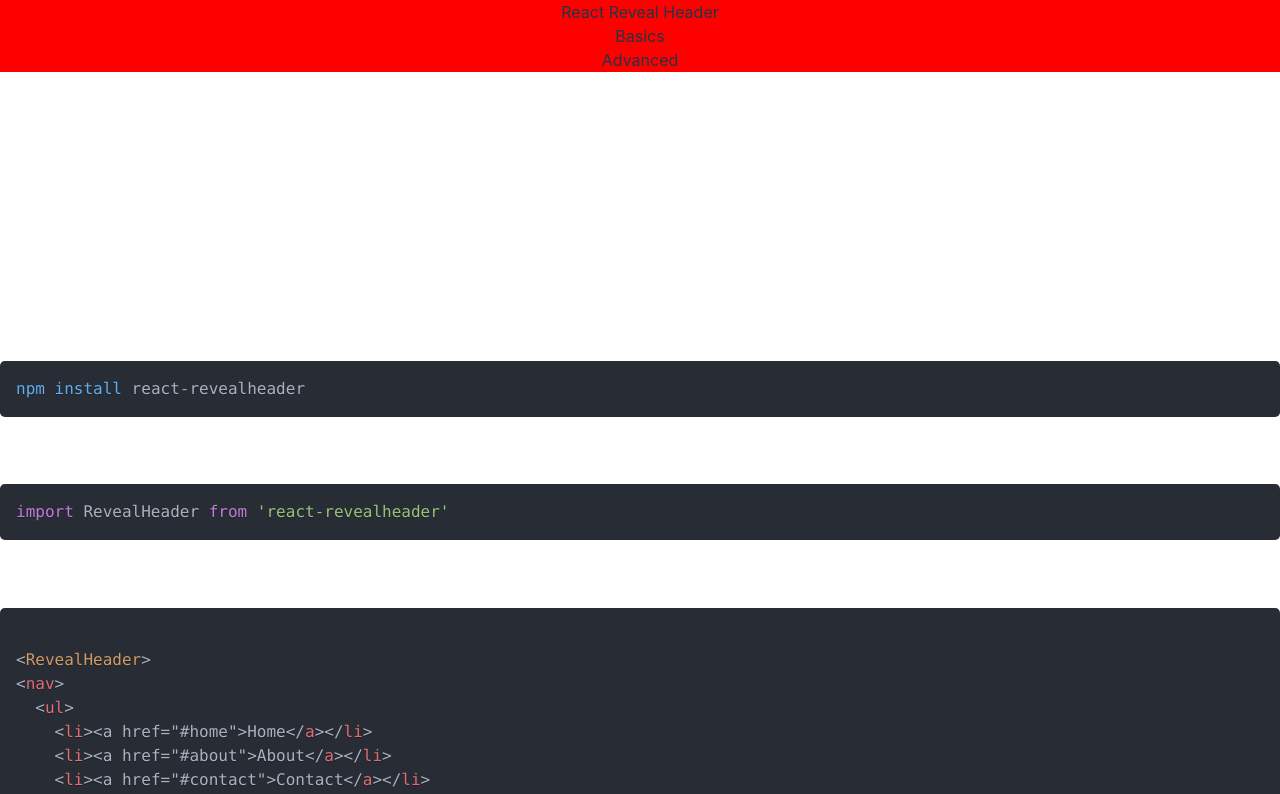
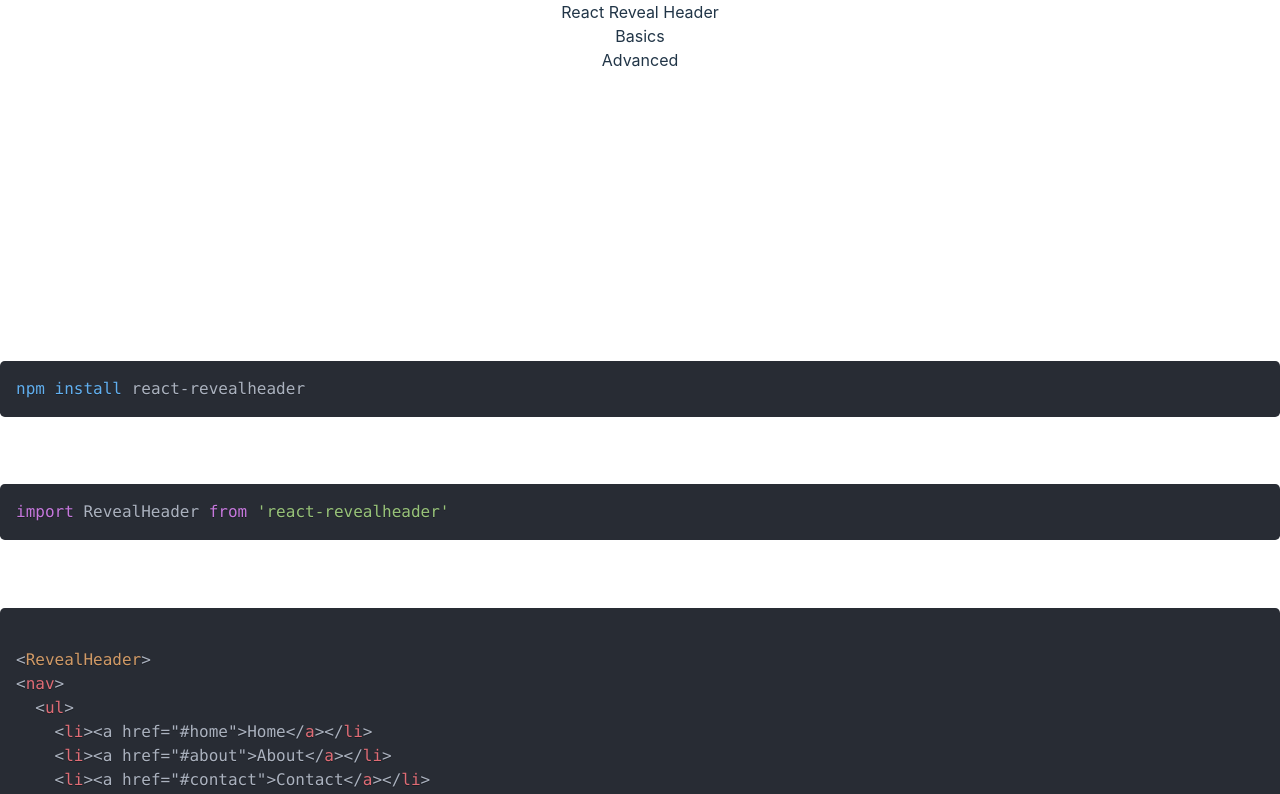
Before and after one commit to StandardGage/react-revealheader, a React (Vite) app: page /contact in a window 1280 px wide. Shown: the top 794 px of the page. Built offline with nearby package versions, Linux system fonts and the light colour scheme.

Commit message:
fixed tailwind issues

```diff
--- a/src/App.tsx
+++ b/src/App.tsx
@@ -8,8 +8,8 @@
 
   return (
     <>
-      <RevealHeader neutralColor='bg-neutral-500' upColor='red'>
-        <div className='flex flex-col flex-grow font-bold text-black text-2xl p-4'>
+      <RevealHeader neutralColor='bg-neutral-500' upColor='bg-red-500'>
+        <div className='flex bg-red flex-col flex-grow font-bold text-black text-2xl p-4'>
           <div><a href='#'>React Reveal Header</a></div>
           <div className='flex justify-center space-x-5'>
             <div><a href='#basics'>Basics</a></div>
--- a/src/RevealHeader.tsx
+++ b/src/RevealHeader.tsx
@@ -1,6 +1,7 @@
 import { useEffect, useState, useRef } from "react";
 
 export interface HeaderProps {
+  className?: string;
   neutralColor?: string;
   upColor?: string;
   throttleAmount?: number;
@@ -9,6 +10,7 @@
 }
 
 export default function RevealHeader({
+  className = '',
   neutralColor = 'white',
   upColor = 'white',
   throttleAmount,
@@ -25,7 +27,7 @@
   }, [childrenRef]);
 
   return (
-    <div className={`max-w-full overflow-visible sticky z-10 ${scrollDirection === "up" ? `${upColor}` : scrollDirection === "neutral" ? `${neutralColor}` : `${upColor}`} transition-all duration-300`}
+    <div className={`max-w-full overflow-visible sticky z-10 ${scrollDirection === "up" ? `${upColor}` : scrollDirection === "neutral" ? `${neutralColor}` : `${upColor}`} transition-all duration-300 ${className}`}
     style={{top: `${scrollDirection === "down" ? `-${childrenHeight}px` : '0px'}`,
       backgroundColor: `${scrollDirection === "up" ? `${upColor}` : scrollDirection === "neutral" ? `${neutralColor}` : `${upColor}`}`
     }}
```
Also changed, not shown: 1 other file (tests, documents, lock files or other folders).
